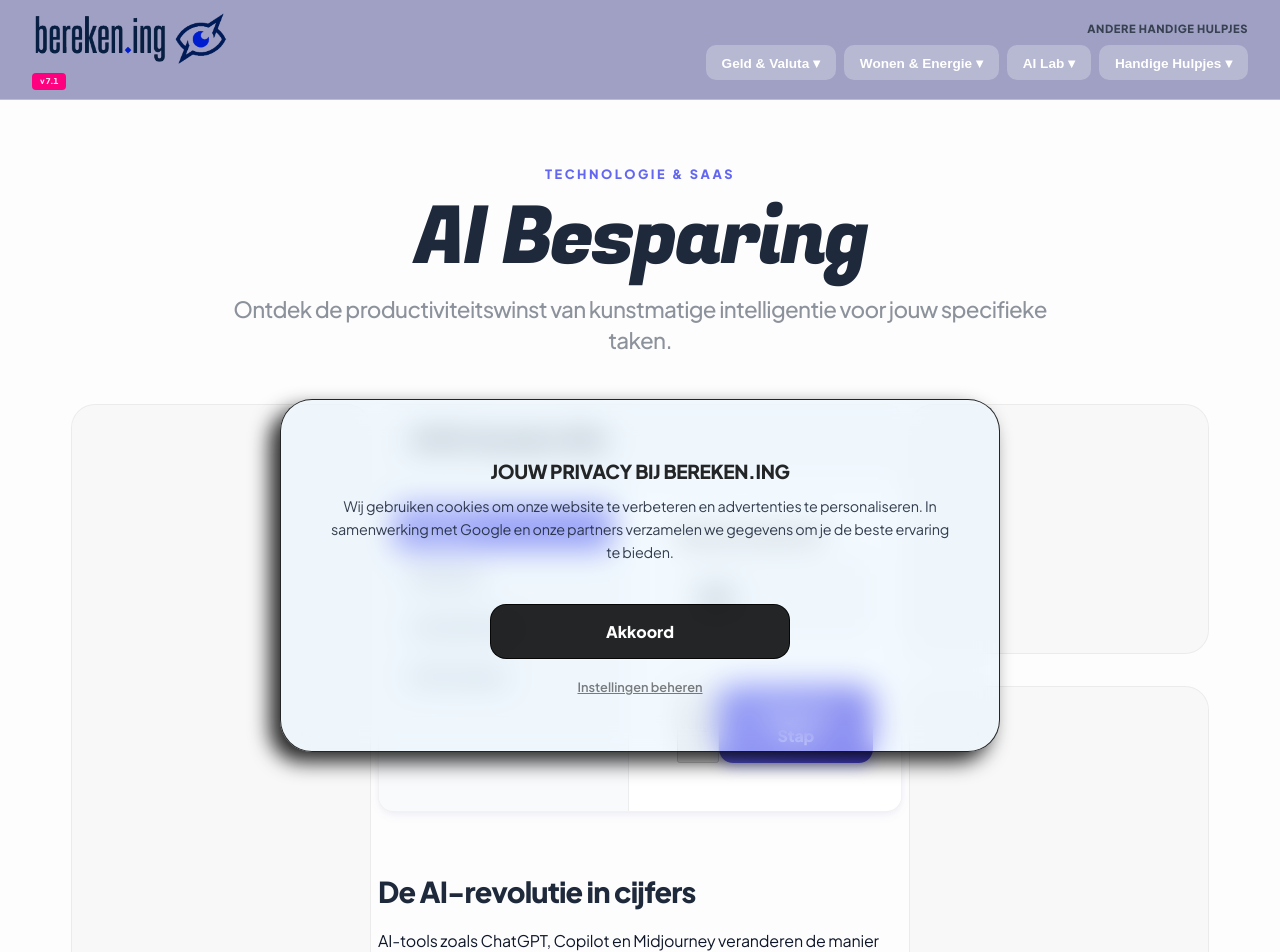
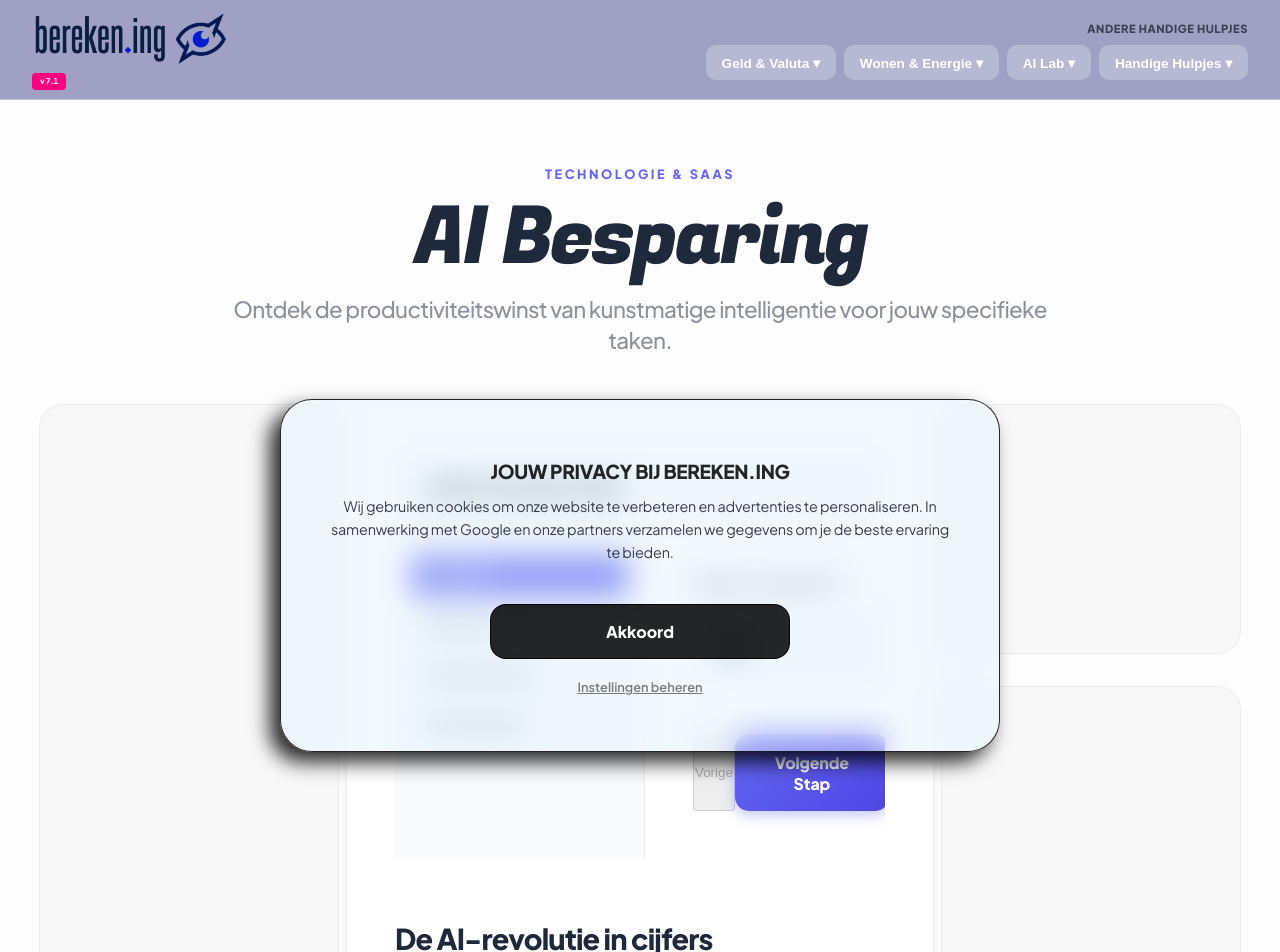
Before and after one commit to sirklaas/bereken.ing, a Next.js app: page /ai in a window 1280 px wide. Shown: the top 952 px of the page. Built offline with nearby package versions, Linux system fonts and the light colour scheme.

Commit message:
style: enforce 100% fluid calculator width with safety margins v7.5

```diff
--- a/src/app/globals.css
+++ b/src/app/globals.css
@@ -104,25 +104,29 @@ h3 {
   margin-bottom: 1rem;
 }
 
-/* --- FLUID RESPONSIVE SYSTEM --- */
+/* --- THE LIQUID SHELL (User Blueprint) --- */
+.page-shell {
+  max-width: var(--max-width);
+  margin: 0 auto;
+  padding-inline: var(--shell-padding);
+}
+
 .pristine-grid {
   display: grid;
   gap: var(--col-gap);
-  max-width: var(--max-width);
-  margin: 0 auto;
-  padding-inline: var(--shell-padding);
   align-items: start;
+  min-height: 80vh;
   width: 100%;
 }
 
-/* DESKTOP: Triple-Horizontal (Proportional) */
+/* DESKTOP: Proportional 1-3-1 Split */
 @media (min-width: 1200px) {
   .pristine-grid {
     grid-template-columns: 1fr 3fr 1fr;
   }
 }
 
-/* TABLET: Dual-Horizontal (Calculator Priority) */
+/* TABLET: Proportional 3-1 Split */
 @media (max-width: 1199px) and (min-width: 768px) {
   .pristine-grid {
     grid-template-columns: 3fr 1fr;
@@ -132,7 +136,7 @@ h3 {
   }
 }
 
-/* MOBILE: Vertical Stack (Focus Mode) */
+/* MOBILE: Proportional Stack */
 @media (max-width: 767px) {
   .pristine-grid {
     grid-template-columns: 1fr;
@@ -244,38 +248,23 @@ h3 {
   padding: 0 clamp(1rem, 5vw, 2rem);
 }
 
-/* --- PREMIUM CARD DESIGN --- */
-.card {
+/* --- PRISTINE CALCULATOR WRAPPER --- */
+.home-main-content, .pristine-grid main {
+  width: 100%;
+  min-width: 0;
   background: var(--surface);
+  border-radius: var(--radius);
   border: 1px solid var(--border);
-  border-radius: var(--radius);
-  padding: 2.5rem;
+  padding: var(--calc-padding);
   box-shadow: var(--shadow-md);
-  transition: var(--transition);
-  position: relative;
-  overflow: hidden;
 }
 
-.card::before {
-  content: "";
-  position: absolute;
-  top: 0;
-  left: 0;
-  width: 100%;
-  height: 4px;
-  background: linear-gradient(90deg, var(--primary-accent), var(--accent-vibrant));
-  opacity: 0;
-  transition: var(--transition);
-}
-
-.card:hover {
-  box-shadow: var(--shadow-lg);
-  transform: translateY(-4px);
-  border-color: rgba(99, 102, 241, 0.2);
-}
-
-.card:hover::before {
-  opacity: 1;
+.hero-section {
+  padding: 0 0 4rem;
+  text-align: center;
+  background: transparent !important;
+  border: none !important;
+  box-shadow: none !important;
 }
 
 /* --- TACTILE INPUTS --- */
--- a/src/components/ToolLayout.tsx
+++ b/src/components/ToolLayout.tsx
@@ -23,7 +23,7 @@ export default function ToolLayout({ children, intro, title, subtitle, topic, yo
   const partners = topic ? getPartnersByTopic(topic) : [];
 
   return (
-    <div id="main-content" className="fluid-container" style={{ paddingTop: "4rem", paddingBottom: "8rem" }}>
+    <div id="main-content" className="page-shell" style={{ paddingTop: "4rem", paddingBottom: "8rem" }}>
 
       {/* 1. Centered Header Section */}
       <div style={{ textAlign: "center", marginBottom: "3rem" }}>
@@ -55,7 +55,7 @@ export default function ToolLayout({ children, intro, title, subtitle, topic, yo
         </div>
 
         {/* Center: The actual Tool (Occupies more space on desktop) */}
-        <main style={{ minWidth: 0 }}>
+        <main>
           {children}
 
           {/* AUTO ADS WILL FILL THIS SPACE */}
```
